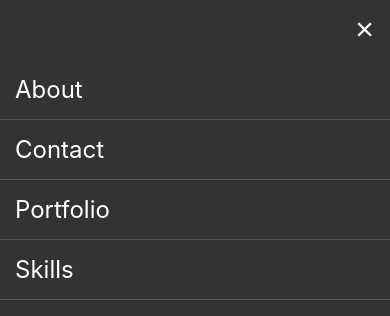
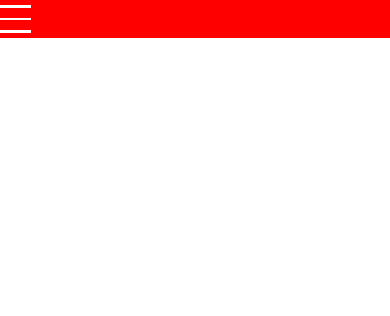
Before and after one commit to talibffdc/portfolioo, a React (Create React App) app: page / in a window 390 px wide. Shown: the top 316 px of the page. Built offline with nearby package versions, Linux system fonts and the light colour scheme.

Commit message:
navbar mobile set open close

```diff
--- a/src/App.js
+++ b/src/App.js
@@ -15,13 +15,14 @@ function App() {
 
   const toggleMenu = () => {
     setMenuOpen(!isMenuOpen);
+
   };
 
   return (
     <>
       <div>
-        <Hamburger onClick={toggleMenu} />
-        <Menu isOpen={isMenuOpen} onClose={toggleMenu} />
+      <Hamburger onClick={toggleMenu} />
+      <Menu isOpen={isMenuOpen} onClose={toggleMenu} />
 
 
         {/* <Navbar />
--- a/src/Hamburger.css
+++ b/src/Hamburger.css
@@ -19,7 +19,7 @@
 
 @media only screen and (max-width: 600px) {
     .hamburger {
-      background-color: #333; /* Change background color for mobile */
+      background-color: red; /* Change background color for mobile */
     }
 
     .line {
--- a/src/Hamburger.js
+++ b/src/Hamburger.js
@@ -1,5 +1,6 @@
 
 
+// Hamburger.js
 // Hamburger.js
 
 import React from 'react';
@@ -7,7 +8,7 @@ import './Hamburger.css';
 
 const Hamburger = ({ onClick }) => {
   return (
-    <div className="hamburger"  onClick={onClick}>
+    <div className="hamburger" onClick={onClick}>
       <div className="line"></div>
       <div className="line"></div>
       <div className="line"></div>
--- a/src/Menu.css
+++ b/src/Menu.css
@@ -9,12 +9,15 @@
     background-color: #333;
     padding-top: 60px;
     transition: right 0.3s ease-in-out;
+    display: none;
   }
 
   .menu.open {
     right: 0;
   }
-
+  .open{
+    display: block;
+  }
   .close-btn {
     background: none;
     border: none;
--- a/src/Menu.js
+++ b/src/Menu.js
@@ -27,6 +27,37 @@
 
 // Menu.js
 
+// import React from 'react';
+// import './Menu.css';
+
+// const Menu = ({ isOpen, onClose }) => {
+//   return (
+//     <div className={`menu ${isOpen ? 'open' : ''}`}>
+//       <button className="close-btn" onClick={onClose}>
+//         &times; {/* Use the "times" character (×) to represent a cross */}
+//       </button>
+//       <div className="menu-item" onClick={onClose}>
+//         About
+//       </div>
+//       <div className="menu-item" onClick={onClose}>
+//         Contact
+//       </div>
+//       <div className="menu-item" onClick={onClose}>
+//         Portfolio
+//       </div>
+//       <div className="menu-item" onClick={onClose}>
+//         Skills
+//       </div>
+//     </div>
+//   );
+// };
+
+// export default Menu;
+
+
+
+// Menu.js
+
 import React from 'react';
 import './Menu.css';
 
@@ -34,7 +65,7 @@ const Menu = ({ isOpen, onClose }) => {
   return (
     <div className={`menu ${isOpen ? 'open' : ''}`}>
       <button className="close-btn" onClick={onClose}>
-        &times; {/* Use the "times" character (×) to represent a cross */}
+        &times;
       </button>
       <div className="menu-item" onClick={onClose}>
         About
```
